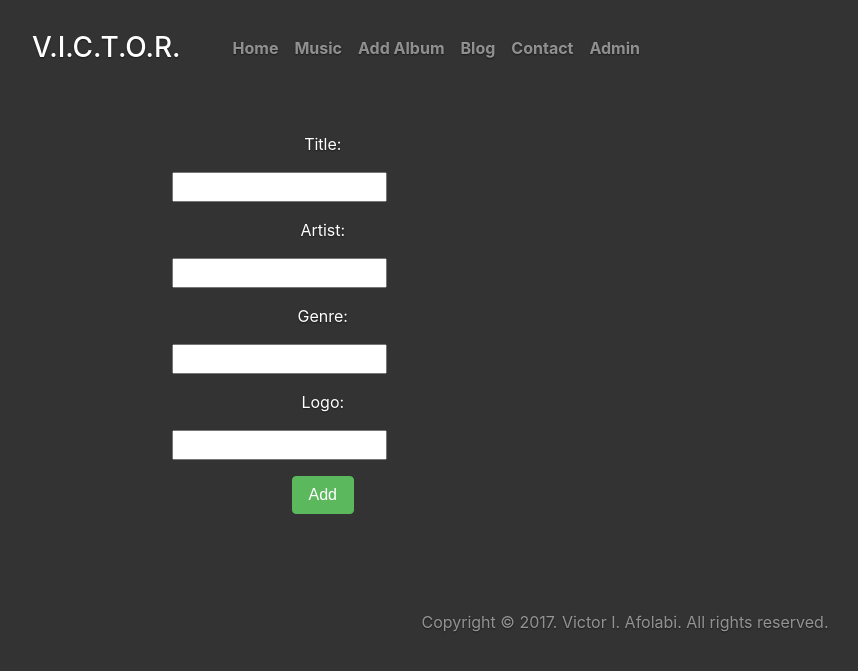
After one commit to Elites2017/django-website, a Django app: page /music/album/add/ in a window 1280 px wide. The commit adds this page. Shown: the top 671 px of the page, without its empty margins (15-873 px from the left). Run offline with Django 3.2, Linux system fonts and the light colour scheme; some libraries are stand-ins or nearby versions.

```diff
--- a/music/models.py
+++ b/music/models.py
@@ -1,14 +1,18 @@
 from django.db import models
+from django.core.urlresolvers import reverse
 
 
 class Album(models.Model):
-    artist = models.CharField(max_length=255, name="artist")
-    title = models.CharField(max_length=255, name="title")
-    genre = models.CharField(max_length=255, name="genre")
-    logo = models.TextField(name="logo")
+    artist = models.CharField(max_length=256, name="artist")
+    title = models.CharField(max_length=256, name="title")
+    genre = models.CharField(max_length=256, name="genre")
+    logo = models.CharField(max_length=512, name="logo")
 
     def __str__(self):
         return 'artist: {} in {}'.format(self.artist, self.title)
+
+    def get_absolute_url(self):
+        return reverse('music:add-album', kwargs={'pk': self.pk})
 
 
 class Song(models.Model):
--- /dev/null
+++ b/music/templates/music/_includes/form-template.html
@@ -0,0 +1,9 @@
+{% for field in form %}
+  <div class="form-group">
+    <div class="col-sm-offset-2 col-sm-10">
+      <label class="control-label col-sm-2">{{ field.label_tag }}</label>
+      <div class="col-sm-10">{{ field }}</div>
+      <span class="text-danger small">{{ field.error }}</span>
+    </div>
+  </div>
+{% endfor %}
--- /dev/null
+++ b/music/templates/music/album_form.html
@@ -0,0 +1,27 @@
+{% extends "public/_layout.html" %}
+{% block title %}Add Album{% endblock %}
+{% block body %}
+  <div class="container-fluid">
+    <div class="row">
+
+      <div class="col-sm-12 col-md-7">
+        <div class="panel panel-default">
+          <div class="panel panel-body">
+
+            <form class="form-horizontal" action="" method="POST" enctype="multipart/form-data">
+              {% csrf_token %} {# cross-site-request-forgery #}
+              {% include "music/_includes/form-template.html" %}
+              <div class="form-group">
+                <div class="col-sm-offset-2 col-sm-10">
+                  <button class="btn btn-success">Add</button>
+                </div>
+              </div>
+            </form>
+
+          </div>
+        </div>
+      </div>
+
+    </div>
+  </div>
+{% endblock %}
--- a/music/urls.py
+++ b/music/urls.py
@@ -6,4 +6,5 @@ app_name = apps.MusicConfig.name
 urlpatterns = [
     url(r'^$', views.MusicIndex.as_view(), name="index"),
     url(r'^(?P<pk>\d+)$', views.MusicDetail.as_view(), name="detail"),
+    url(r'^album/add/$', views.AlbumCreate.as_view(), name="add-album"),
 ]
--- a/music/views.py
+++ b/music/views.py
@@ -1,5 +1,6 @@
 from django.views.generic import ListView, DetailView
-from .models import Album, Song
+from django.views.generic.edit import CreateView
+from .models import Album
 
 
 '''
@@ -30,3 +31,8 @@ class MusicDetail(DetailView):
     model = Album
     # pk_url_kwarg = "album_id"
     template_name = "music/detail.html"
+
+
+class AlbumCreate(CreateView):
+    model = Album
+    fields = ['title', 'artist', 'genre', 'logo']
--- a/public/templates/public/_includes/_navbar.html
+++ b/public/templates/public/_includes/_navbar.html
@@ -4,6 +4,7 @@
     <nav class="nav nav-masthead">
       <a class="nav-link" href="{% url 'public:index' %}">Home</a>
       <a class="nav-link" href="{% url 'music:index' %}">Music</a>
+      <a class="nav-link" href="{% url 'music:add-album' %}">Add Album</a>
       <a class="nav-link" href="{% url 'blog:index' %}">Blog</a>
       <a class="nav-link" href="{% url 'public:contact' %}">Contact</a>
       <a class="nav-link" href="/admin/">Admin</a>
```
Also changed, not shown: db.sqlite3, music/migrations/0002_auto_20170911_2147.py (added).
